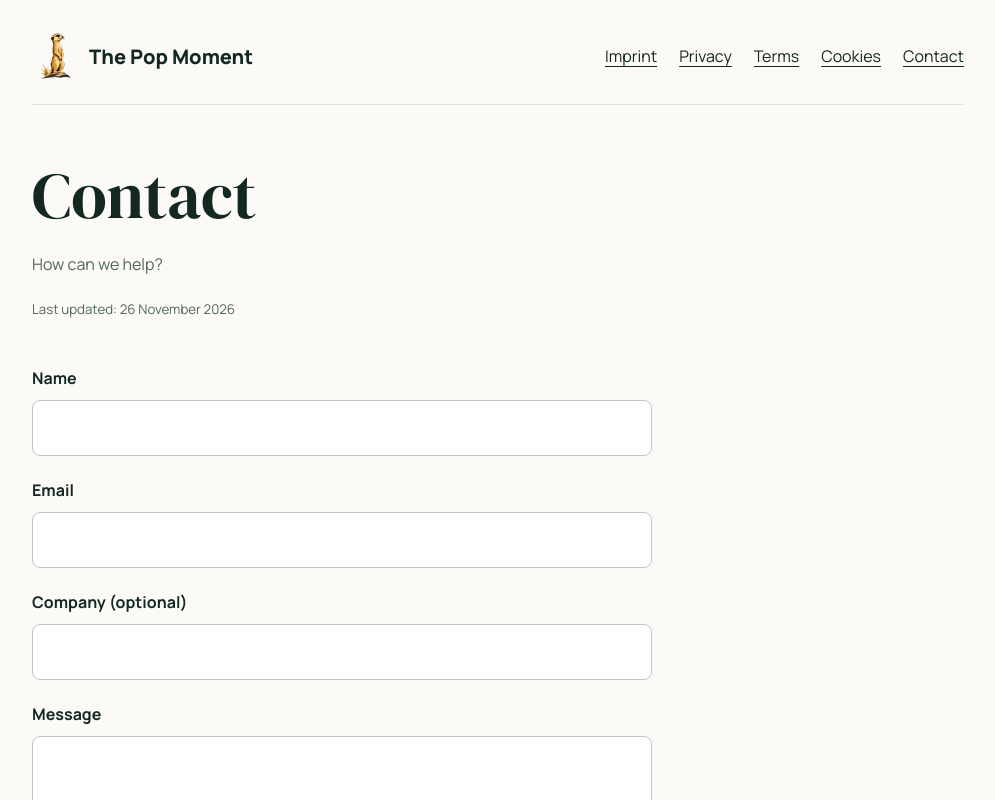
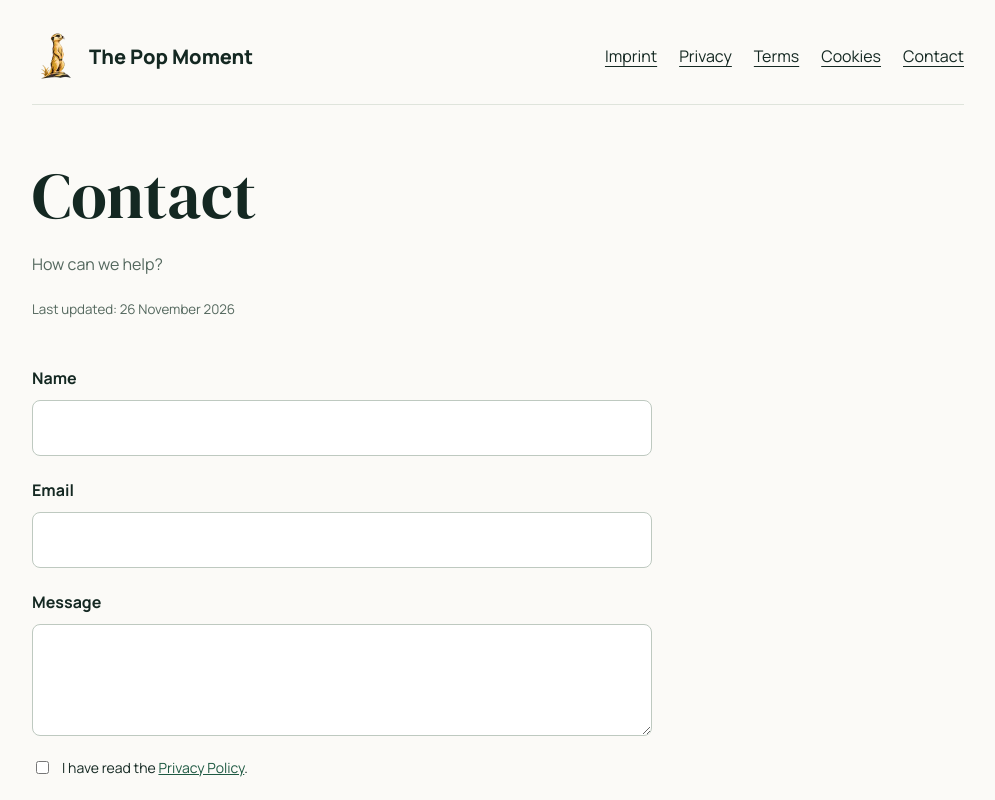
Before and after one commit to unikmo/FixedRider, a Next.js app: page /contact in a window 1280 px wide. Shown: the top 800 px of the page, without its empty margins (142-1137 px from the left). Built offline with nearby package versions, Linux system fonts and the light colour scheme.

Commit message:
Compact contact experience and safe delivery diagnostics: app/contact/ContactForm.tsx

```diff
--- a/app/contact/ContactForm.tsx
+++ b/app/contact/ContactForm.tsx
@@ -1,6 +1,6 @@
 "use client";
 import {useState,type FormEvent} from "react";
 export default function ContactForm(){const [busy,setBusy]=useState(false),[sent,setSent]=useState(false),[error,setError]=useState("");
-async function submit(e:FormEvent<HTMLFormElement>){e.preventDefault();if(busy)return;setBusy(true);setError("");const f=new FormData(e.currentTarget);try{const r=await fetch("/api/contact",{method:"POST",headers:{"Content-Type":"application/json"},body:JSON.stringify({name:f.get("name"),email:f.get("email"),company:f.get("company"),message:f.get("message"),privacy:f.get("privacy")==="on"})});if(r.status!==201)throw Error();setSent(true)}catch{setError("Your message could not be sent. Please try again or email hello@thepopmoment.com directly.")}finally{setBusy(false)}}
-if(sent)return <div className="contactSuccess" role="status">Thank you. Your message has been accepted for email delivery.</div>;
-return <form className="contactForm" onSubmit={submit}><label>Name<input name="name" autoComplete="name" required minLength={2} maxLength={120}/></label><label>Email<input name="email" type="email" autoComplete="email" required maxLength={254}/></label><label>Company (optional)<input name="company" autoComplete="organization" maxLength={160}/></label><label>Message<textarea name="message" rows={6} required minLength={5} maxLength={4000}/></label><label className="contactPrivacy"><input name="privacy" type="checkbox" required/><span>I have read the <a href="/privacy">Privacy Policy</a>. Please do not include sensitive personal information.</span></label>{error&&<p role="alert">{error}</p>}<button type="submit" className="pill gold" disabled={busy}>{busy?"Sending…":"Send message"}</button></form>}
+async function submit(e:FormEvent<HTMLFormElement>){e.preventDefault();if(busy)return;setBusy(true);setError("");const f=new FormData(e.currentTarget);try{const r=await fetch("/api/contact",{method:"POST",headers:{"Content-Type":"application/json"},body:JSON.stringify({name:f.get("name"),email:f.get("email"),message:f.get("message"),privacy:f.get("privacy")==="on"})});if(r.status!==201)throw Error();setSent(true)}catch{setError("Your message could not be sent. Please try again shortly.")}finally{setBusy(false)}}
+if(sent)return <div className="contactSuccess" role="status">Thank you. Your message has been sent.</div>;
+return <form className="contactForm" onSubmit={submit}><label>Name<input name="name" autoComplete="name" required minLength={2} maxLength={120}/></label><label>Email<input name="email" type="email" autoComplete="email" required maxLength={254}/></label><label>Message<textarea name="message" rows={3} required minLength={5} maxLength={4000}/></label><label className="contactPrivacy"><input name="privacy" type="checkbox" required/><span>I have read the <a href="/privacy">Privacy Policy</a>.</span></label>{error&&<p role="alert">{error}</p>}<button type="submit" className="pill gold" disabled={busy}>{busy?"Sending…":"Send message"}</button></form>}
```
